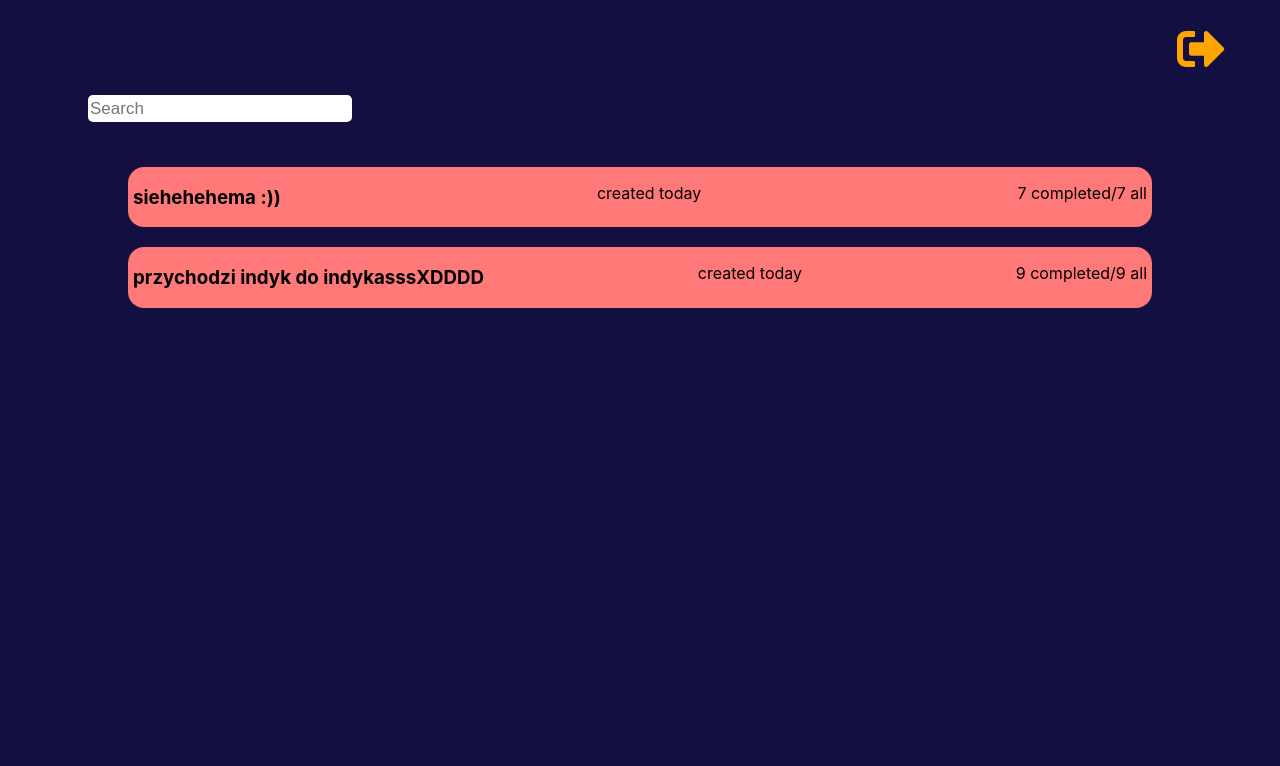
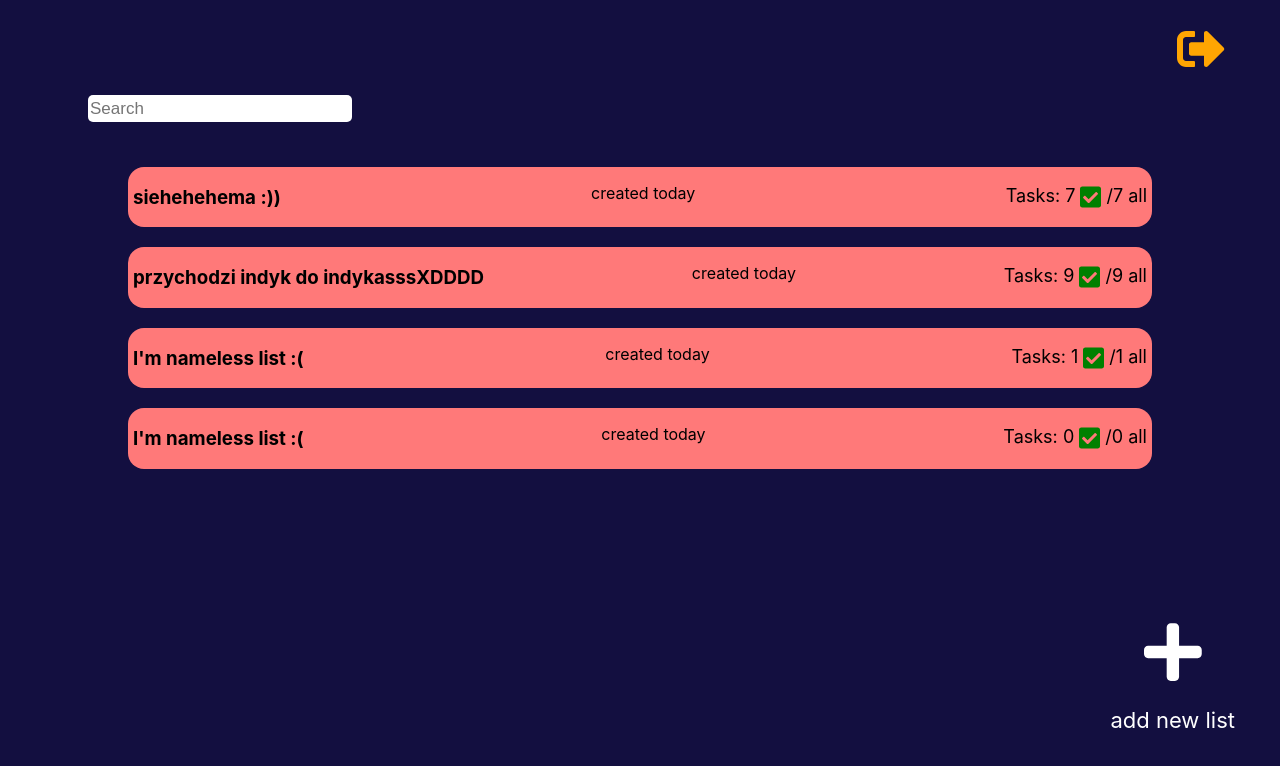
Before and after one commit to kamilzygowski/todolist, a React (Create React App) app: page / in a window 1280 px wide. Both pictures are taken after a click on the button "Login". Shown: the top 766 px of the page. Built offline with nearby package versions, Linux system fonts and the light colour scheme; no server answers; data requests are answered from the project's data file.

Commit message:
sorting list names by search

```diff
--- a/data/db.json
+++ b/data/db.json
@@ -84,6 +84,41 @@
       "identifier": "",
       "password": "",
       "id": 17
+    },
+    {
+      "identifier": "",
+      "password": "",
+      "id": 18
+    },
+    {
+      "identifier": "",
+      "password": "",
+      "id": 19
+    },
+    {
+      "identifier": "",
+      "password": "",
+      "id": 20
+    },
+    {
+      "identifier": "",
+      "password": "",
+      "id": 21
+    },
+    {
+      "identifier": "",
+      "password": "",
+      "id": 22
+    },
+    {
+      "identifier": "",
+      "password": "",
+      "id": 23
+    },
+    {
+      "identifier": "",
+      "password": "",
+      "id": 24
     }
   ],
   "register": [
@@ -204,6 +239,22 @@
           "isDone": false
         }
       ]
+    },
+    {
+      "id": 3,
+      "name": "I'm nameless list :(",
+      "task": [
+        {
+          "id": 1,
+          "name": "XD",
+          "isDone": false
+        }
+      ]
+    },
+    {
+      "id": 4,
+      "name": "I'm nameless list :(",
+      "task": []
     }
   ]
 }
--- a/src/components/ToDo/ToDo.css
+++ b/src/components/ToDo/ToDo.css
@@ -42,3 +42,35 @@
 .logOut:hover {
     color:#fff;
 }
+
+.addNewList {
+    position: absolute;
+    color:#fff;
+
+    right:45px;
+    bottom: 45px;
+}
+
+.plusList:hover{
+    color:darkgreen;
+}
+
+.plusList {
+    font-size: 66px;
+}
+
+.plusListDescription {
+    font-size:22px;
+}
+
+.tasksDone {
+    display: flex;
+    flex-direction: row;
+    font-size:18px;
+}
+
+.doneIcon {
+    color:green;
+    margin: 18px 5px;
+    font-size: 24px;
+}
--- a/src/components/ToDo/ToDo.js
+++ b/src/components/ToDo/ToDo.js
@@ -1,6 +1,6 @@
 import React, { useState } from "react";
 import { FontAwesomeIcon } from '@fortawesome/react-fontawesome';
-import { faAssistiveListeningSystems, faSignOutAlt } from '@fortawesome/free-solid-svg-icons';
+import { faAssistiveListeningSystems, faSignOutAlt, faPlus, faCheckSquare } from '@fortawesome/free-solid-svg-icons';
 import './ToDo.css';
 import ListView from "../ListView/ListView";
 import axios from "axios";
@@ -16,6 +16,12 @@ class ToDo extends React.Component {
             indexOfList: 0,
             renderToDo: false,
             dataFromChild: "",
+            newList: {
+                id: "",
+                name:"I'm nameless list :(",
+                task:[]
+            },
+            searchingPhrase: "",
         }
     }
 
@@ -77,24 +83,69 @@ class ToDo extends React.Component {
         this.componentDidMount()
     }
 
+    filterBySearch = () =>{
+
+    }
+
+    addList = () => {
+
+        /* First get the info about lists to write it down in a var */
+        axios.get('http://localhost:8000/to-do-lists')
+        .then(response => {
+            console.log(response)
+            /* Write down all lists in lists var */
+            this.setState({ lists: response.data })
+        })
+        .then(response => {
+            this.setState({
+                newList: {
+                    ...this.state.newList,
+                    id: this.state.lists.length +1,
+                }
+            })
+            console.log(this.state.newList) // zajebiscie dziala
+        })
+
+
+        axios.post('http://localhost:8000/to-do-lists', {
+            ...this.state.newList
+        })
+        .then(response => {
+            console.log(response)
+        })
+    }
+
 
     render() {
         const { lists, viewList, indexOfList, renderToDo } = this.state;
-
         return (
             <div className="toDo">
                 <FontAwesomeIcon icon={faSignOutAlt} className="logOut" onClick={this.logged} />
-                <input placeholder="Search" className="searchInput" />
+                <input placeholder="Search" className="searchInput" onChange={(e) => this.setState({ searchingPhrase: e.target.value.toLowerCase() })}/>
                 <div className="mainBody">
                     <div className="lists">
-                        {lists.map((list) => (<div className="list" onClick={this.listItemOnClick} onClickCapture={() => this.setState({ indexOfList: list.id })} key={list.id} index={list.id}  >
+                        {lists.filter((list) => {
+                            if (this.state.searchingPhrase === ""){
+                                return list.name
+                            } else if (list.name.toLowerCase().includes(this.state.searchingPhrase.toLowerCase())) {
+                                return list.name
+                            }
+                        }).map((list, search) => (<div className="list" onClick={this.listItemOnClick} onClickCapture={() => this.setState({ indexOfList: list.id })} key={list.id} index={list.id}  >
                             <h3>{list.name}</h3>
                             <p> created today</p>
-                            <p> {list.task.length} completed/{list.task.length} all</p>
+                            <span className="tasksDone">
+                                <p> Tasks: {list.task.length}</p>
+                                <FontAwesomeIcon icon={faCheckSquare} className="doneIcon"/>
+                                <p>/{list.task.length} all</p>
+                            </span>
                         </div>))}
                         {viewList && <ListView toggleListView={this.toggleListView} index={indexOfList} renderToDo={renderToDo} />}
                     </div>
                 </div>
+                <span className="addNewList">
+                <FontAwesomeIcon icon={faPlus} className="plusList" onClick={this.addList}/>
+                <p className="plusListDescription"> add new list </p>
+                </span>
             </div>
         );
     }
```
